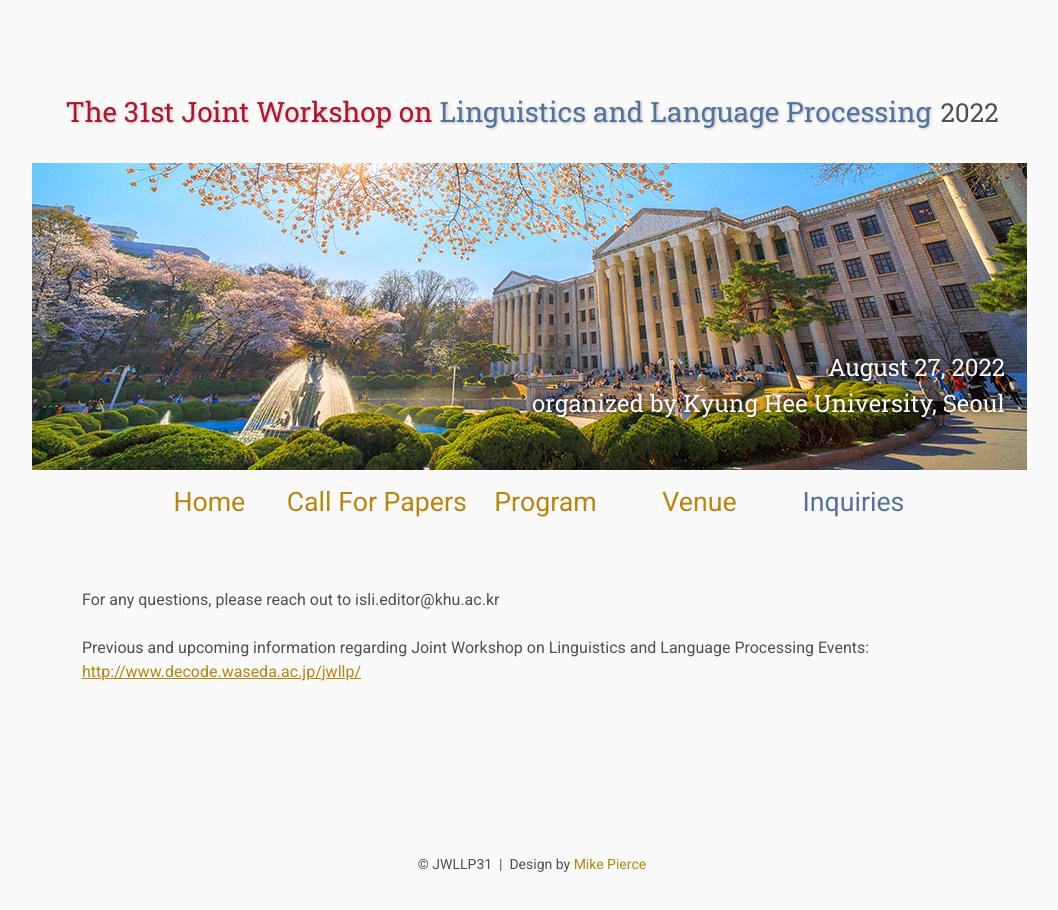
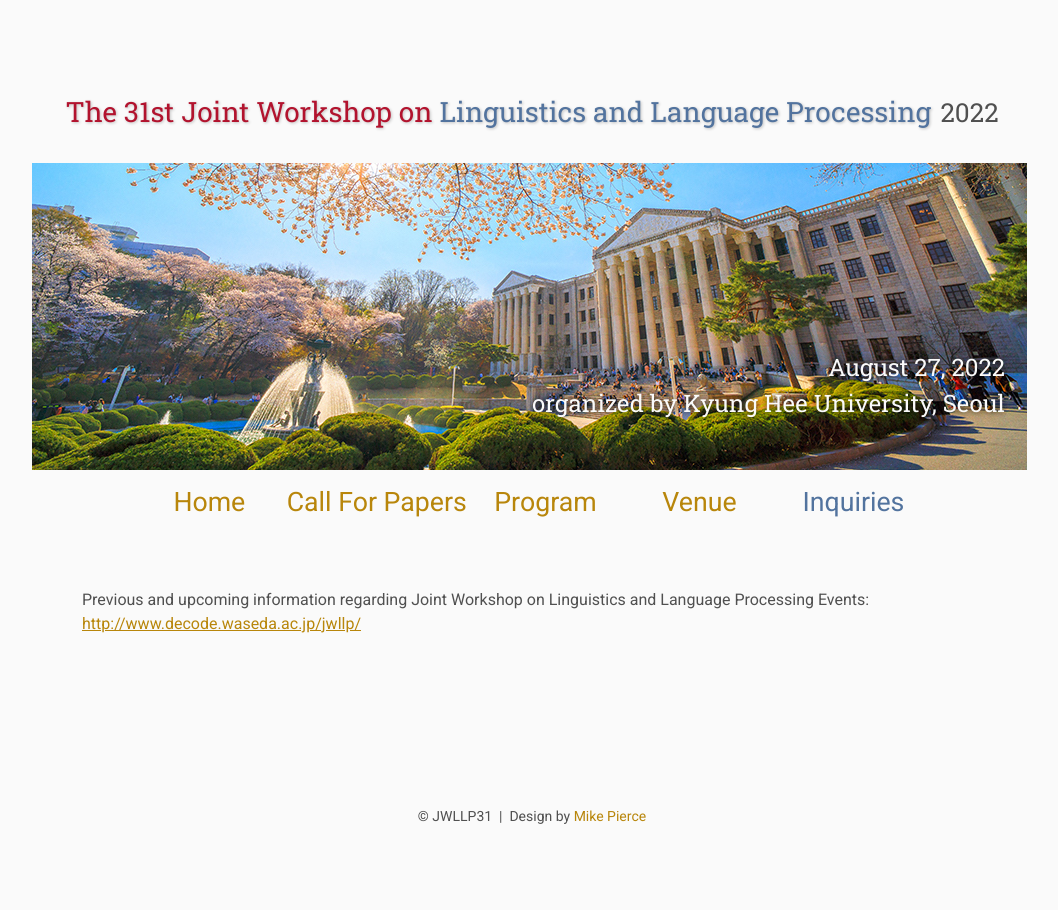
Before and after one commit to jwllp31/jwllp31, a plain HTML site: page flyer/index.html in a window 1280 px wide. Shown: the whole page, without its empty margins (108-1166 px from the left). After the commit the page ends 888 px from the top, so only its background shows below. Drawn offline with Linux system fonts and the light colour scheme; files that its build step writes are made by us from their sources.

Commit message:
Update index.html

```diff
--- a/flyer/index.html
+++ b/flyer/index.html
@@ -46,9 +46,7 @@
 
     <br>
 
-    <p>
-        For any questions, please reach out to isli.editor@khu.ac.kr
-          </p>
+
      <p>
         Previous and upcoming information regarding Joint Workshop on Linguistics and Language Processing Events:
       <a target="_blank" href="http://www.decode.waseda.ac.jp/jwllp/">http://www.decode.waseda.ac.jp/jwllp/</a>
```
